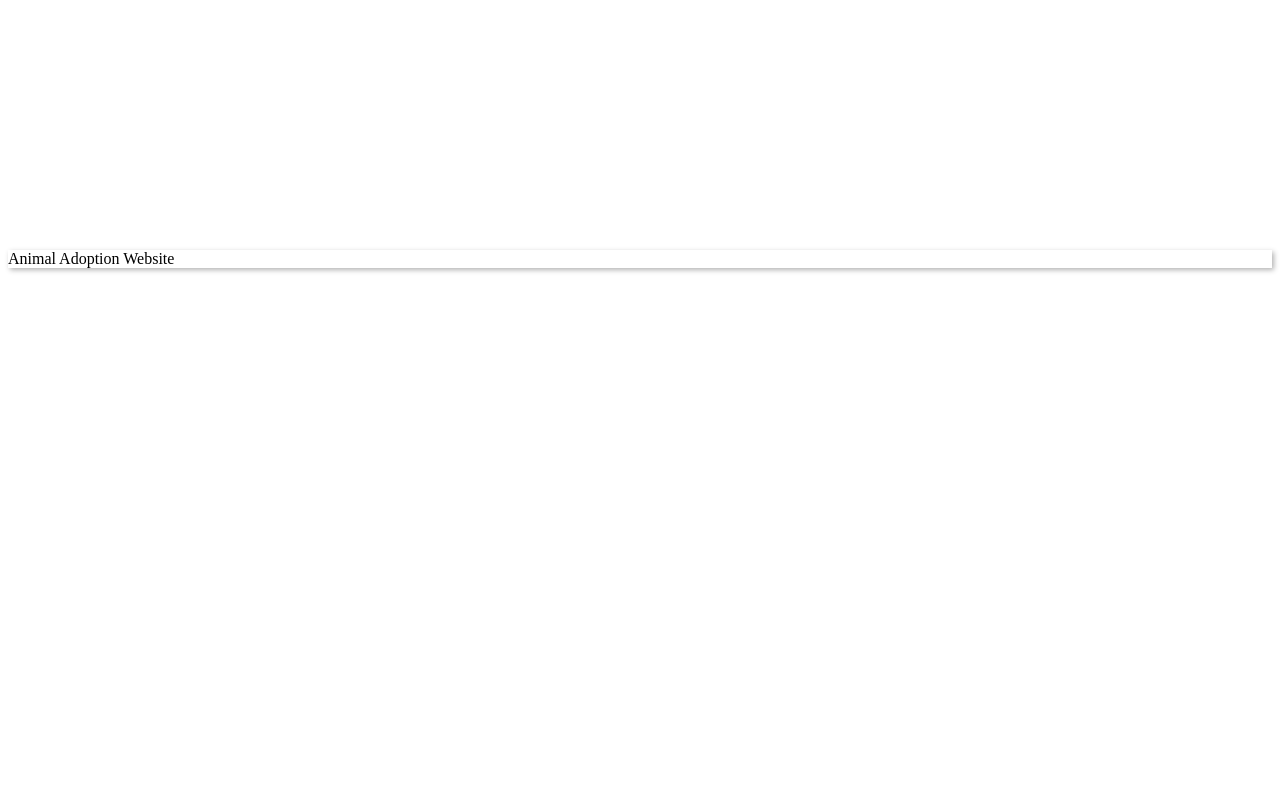
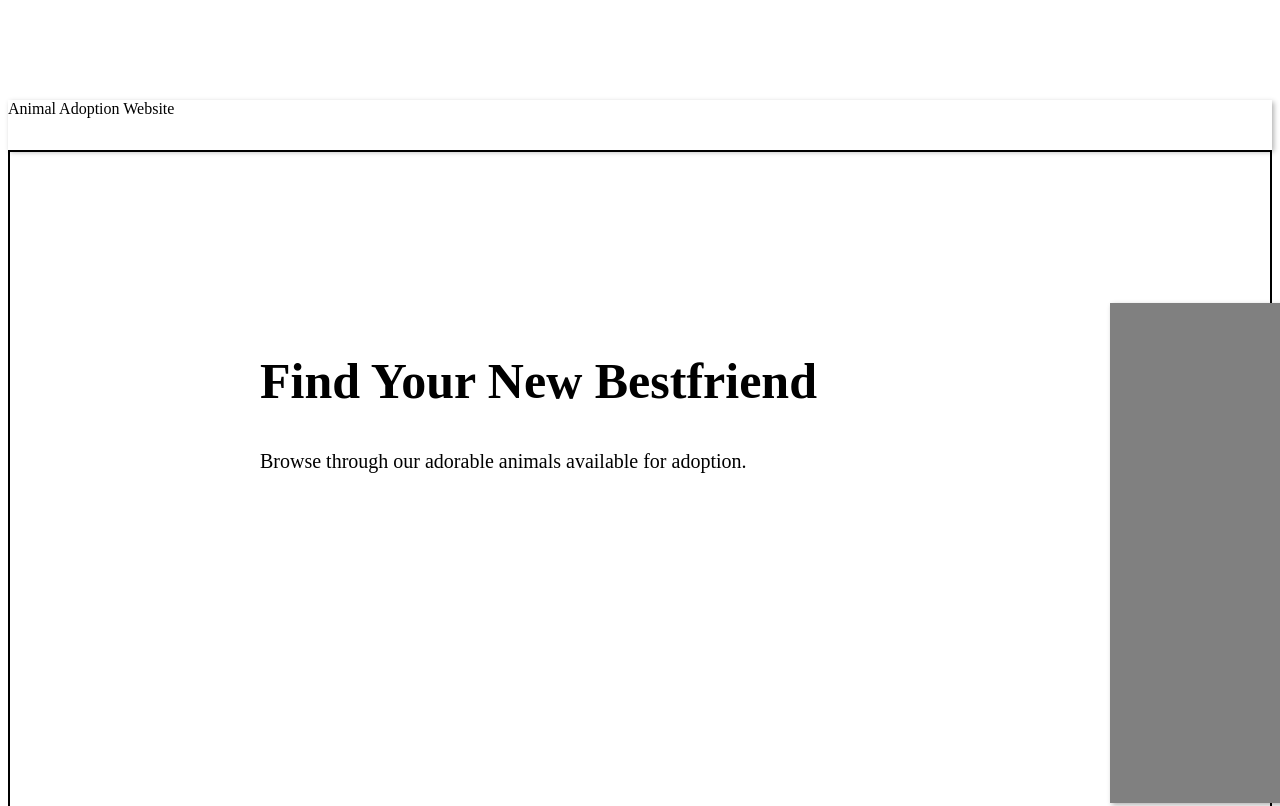
Before and after one commit to adriandoocs1/lmaaaa, a plain HTML site: page index.html in a window 1280 px wide. Shown: the top 806 px of the page. Drawn offline with Linux system fonts and the light colour scheme.

Commit message:
Add files via upload

```diff
--- a/index.html
+++ b/index.html
@@ -16,6 +16,10 @@
             <li><a href="#">Contact</a></li>
         </ul>
     </nav>
-
+    <div>
+        <p class="text"><b>Find Your New Bestfriend</b></p>
+        <p class="text2">Browse through our adorable animals available for adoption.</p>
+        <div class="box"></div>
+    </div>
 </body>
 </html>
--- a/style.css
+++ b/style.css
@@ -1,8 +1,9 @@
 nav{
     border: none;
-    margin-top: 250px;
+    margin-top: 100px;
     box-shadow: 2px 2px 5px rgba(0, 0, 0, 0.3);
     width: 100%;
+    height: 50px;
 }
 nav ul{
     list-style-type: none;
@@ -19,7 +20,34 @@ nav ul li a{
     color: black;
     position: relative;
     left: 1300px;
+
 }
 nav ul li a:hover{
     text-decoration: underline;
 }
+div{
+    border: 2px black solid;
+    height: 800px;
+}
+.box{
+    background-color: gray;
+    width:600px;
+    height: 500px;
+    position: relative;
+    top: -50px;
+    left: 1100px;
+    border: none;
+    box-shadow: 2px 2px 5px rgba(0, 0, 0, 0.3);
+}
+.text{
+    position: relative;
+    top: 150px;
+    left: 250px;
+    font-size: 50px;
+}
+.text2{
+    position: relative;
+    top: 140px;
+    left: 250px;
+    font-size: 20px;
+}
```
